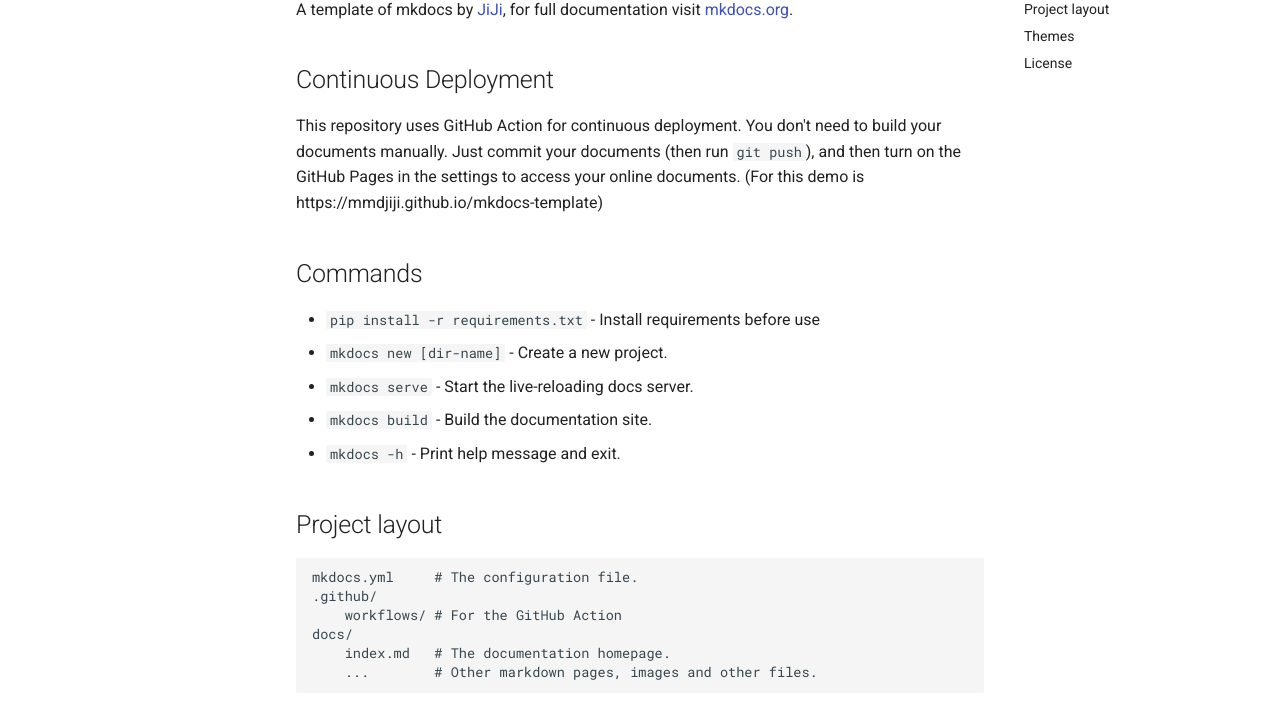
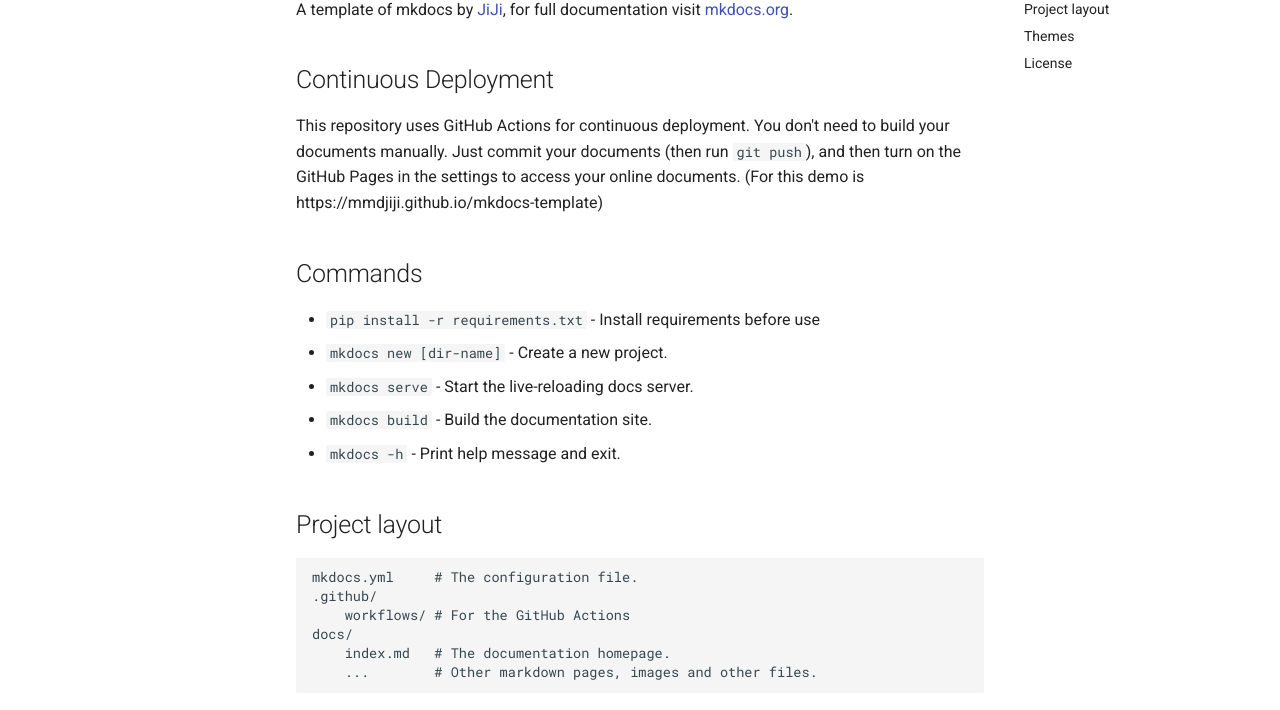
Before and after one commit to mmdjiji/mkdocs-template, an MkDocs documentation site: the page built from docs/index.md, in a window 1280 px wide and 1400 px high. Shown: the part 183-893 px from the top of the window. Built offline with MkDocs 1.6.1 and Material for MkDocs 9.7.7, drawn with Linux system fonts in a browser that asks for light colours.

Commit message:
Fix `GitHub Action` to `GitHub Actions`

````diff
--- a/docs/index.md
+++ b/docs/index.md
@@ -3,7 +3,7 @@
 A template of mkdocs by [JiJi](https://mmdjiji.com), for full documentation visit [mkdocs.org](https://www.mkdocs.org).
 
 ## Continuous Deployment
-This repository uses GitHub Action for continuous deployment. You don't need to build your documents manually. Just commit your documents (then run `git push`), and then turn on the GitHub Pages in the settings to access your online documents. (For this demo is https://mmdjiji.github.io/mkdocs-template)
+This repository uses GitHub Actions for continuous deployment. You don't need to build your documents manually. Just commit your documents (then run `git push`), and then turn on the GitHub Pages in the settings to access your online documents. (For this demo is https://mmdjiji.github.io/mkdocs-template)
 
 ## Commands
 
@@ -17,7 +17,7 @@
 ```bash
 mkdocs.yml     # The configuration file.
 .github/
-    workflows/ # For the GitHub Action
+    workflows/ # For the GitHub Actions
 docs/
     index.md   # The documentation homepage.
     ...        # Other markdown pages, images and other files.
````
Also changed, not shown: README.md (+2 -2 lines).
